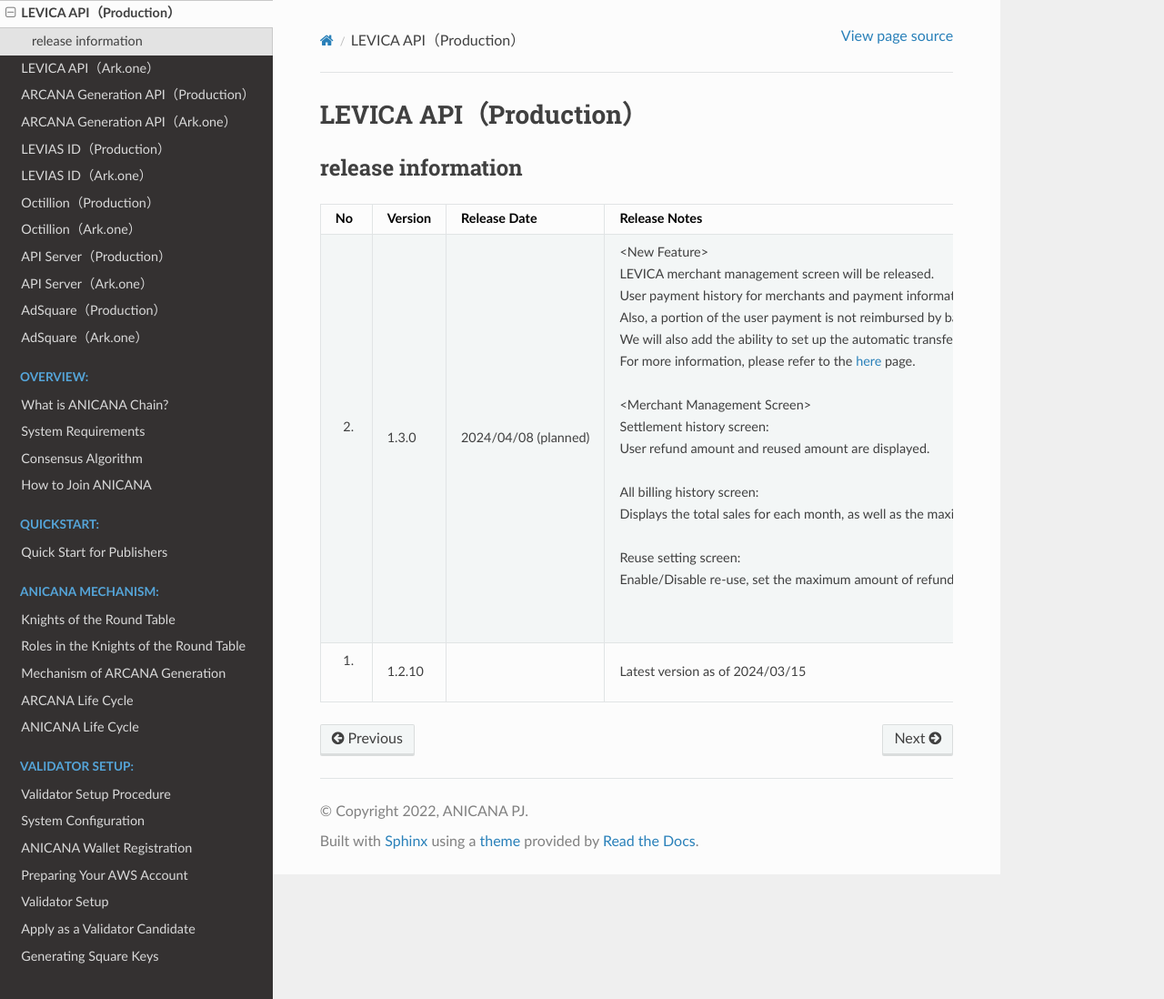
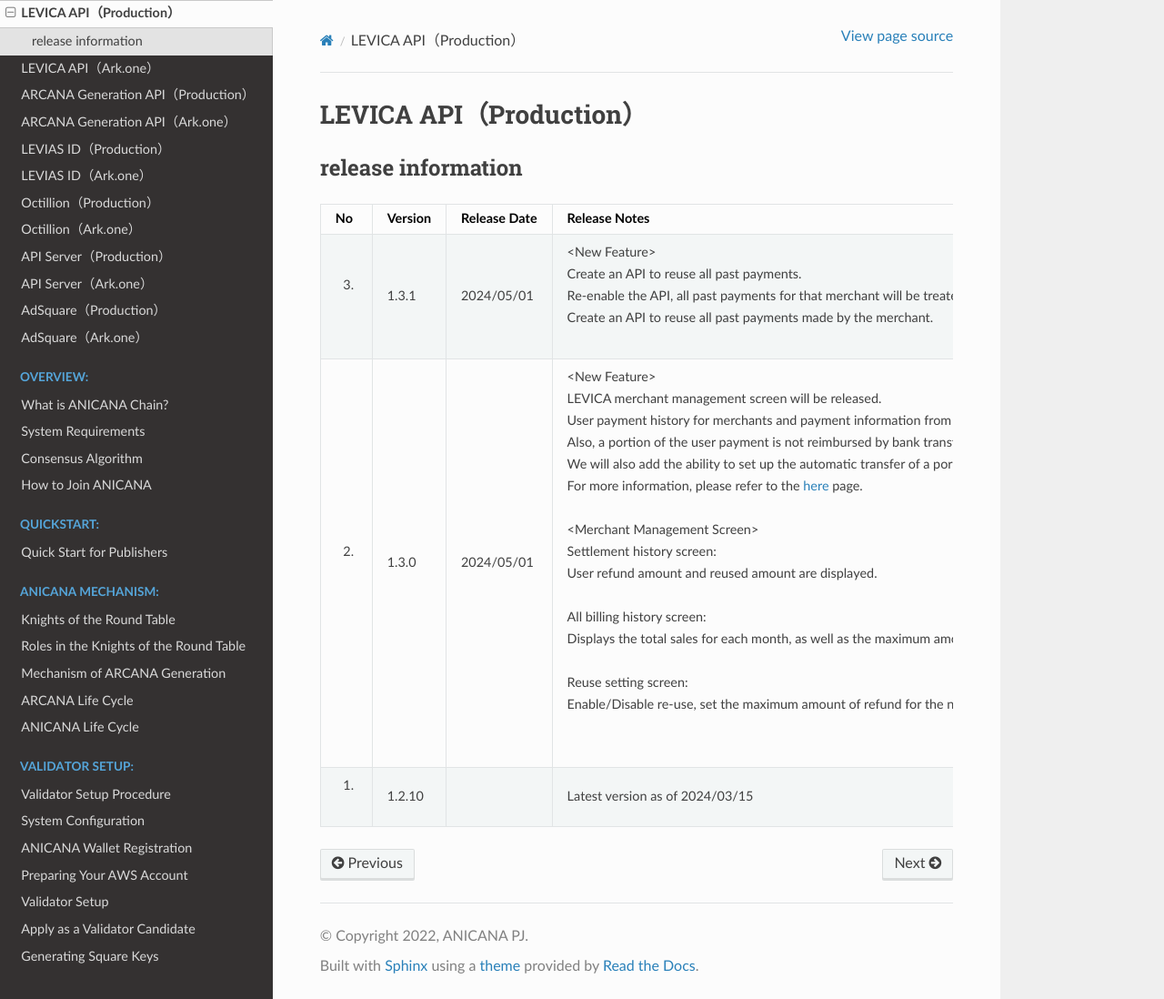
Before and after one commit to Orange-Code-Project/anicana-docs-en, a Sphinx documentation site: the page built from source/release/levica-backend-main.rst, in a window 1280 px wide and 1098 px high. Shown: the whole window at 91% size. Built offline with Sphinx 7.4.7 and the Read the Docs theme 2.0.0, drawn with Linux system fonts in a browser that asks for light colours.

Commit message:
update
LEVICA API (Production)
LEVICA API (Ark.one)
LEVIAS ID (Production)
LEVIAS ID (Ark.one)
⇒ Update of the release contents

```diff
--- a/source/change-history/change-history.rst
+++ b/source/change-history/change-history.rst
@@ -7,6 +7,12 @@
     :align: center
 
     "No", "Date of Update", "Version", "Update Details"
+    "26.", "2024/05/01", "1.5.1", "| LEVICA API (Production)
+    | LEVICA API (Ark.one)
+    | LEVIAS ID (Production)
+    | LEVIAS ID (Ark.one)
+    | ⇒ Update of the release contents
+    | "
     "25.", "2024/04/26", "1.5.0","| tenebrae overview
     | tenebrae Implementation
     | ⇒ Create page
--- a/source/release/levias-id-main.rst
+++ b/source/release/levias-id-main.rst
@@ -10,4 +10,6 @@
     :align: center
 
     "No", "Version", "Release Date", "Release Notes"
+    "2.", "2.0.0", "2024/05/01", "| levias id login page change
+    | https://leviasid.anicana.org/login/idms"
     "1.", "1.3.10", "", "Latest version as of 2024/03/15"
--- a/source/release/levias-id-test.rst
+++ b/source/release/levias-id-test.rst
@@ -10,4 +10,6 @@
     :align: center
 
     "No", "Version", "Release Date", "Release Notes"
+    "2.", "2.0.0", "2024/05/01", "| levias id login page change
+    | https://leviasid.anicana.org/login/idms"
     "1.", "1.3.10", "", "Latest version as of 2024/03/15"
--- a/source/release/levica-backend-main.rst
+++ b/source/release/levica-backend-main.rst
@@ -10,7 +10,11 @@
     :align: center
 
     "No", "Version", "Release Date", "Release Notes"
-    "2.", "1.3.0", "2024/04/08 (planned)", "| <New Feature>
+    "3.", "1.3.1", "2024/05/01","| <New Feature>
+    | Create an API to reuse all past payments.
+    | Re-enable the API, all past payments for that merchant will be treated as reused, and the levica for all payments will be sent to the specified wallet address.
+    | Create an API to reuse all past payments made by the merchant."
+    "2.", "1.3.0", "2024/05/01", "| <New Feature>
     | LEVICA merchant management screen will be released.
     | User payment history for merchants and payment information from LEVICA to merchants can be viewed.
     | Also, a portion of the user payment is not reimbursed by bank transfer,
--- a/source/release/levica-backend-test.rst
+++ b/source/release/levica-backend-test.rst
@@ -10,6 +10,10 @@
     :align: center
 
     "No", "Version", "Release Date", "Release Notes"
+    "3.", "1.3.1", "2024/05/01","| <New Feature>
+    | Create an API to reuse all past payments.
+    | Re-enable the API, all past payments for that merchant will be treated as reused, and the levica for all payments will be sent to the specified wallet address.
+    | Create an API to reuse all past payments made by the merchant."
     "2.", "1.3.0", "2024/03/18", "| <New Feature>
     | LEVICA merchant management screen will be released.
     | User payment history for merchants and payment information from LEVICA to merchants can be viewed.
```
Also changed, not shown: source/release/updated-info.rst (+4 -4 lines).
